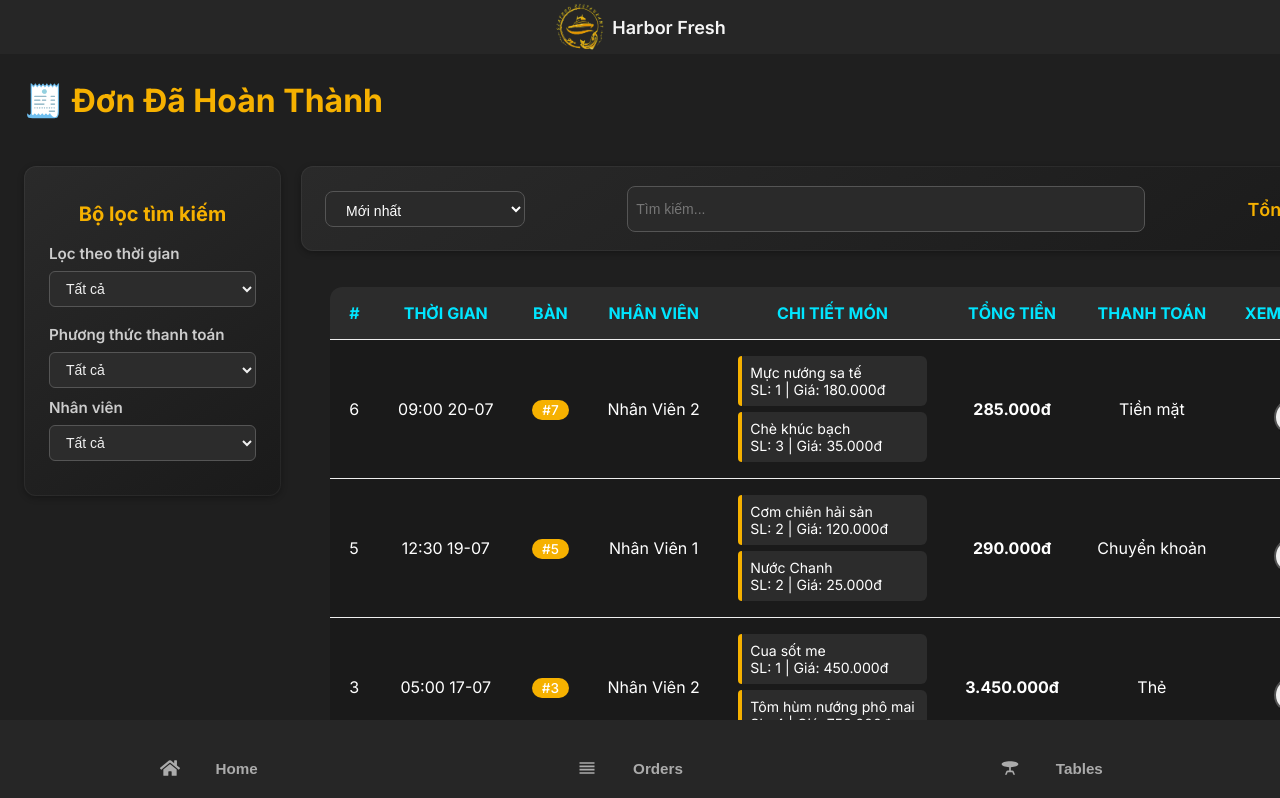
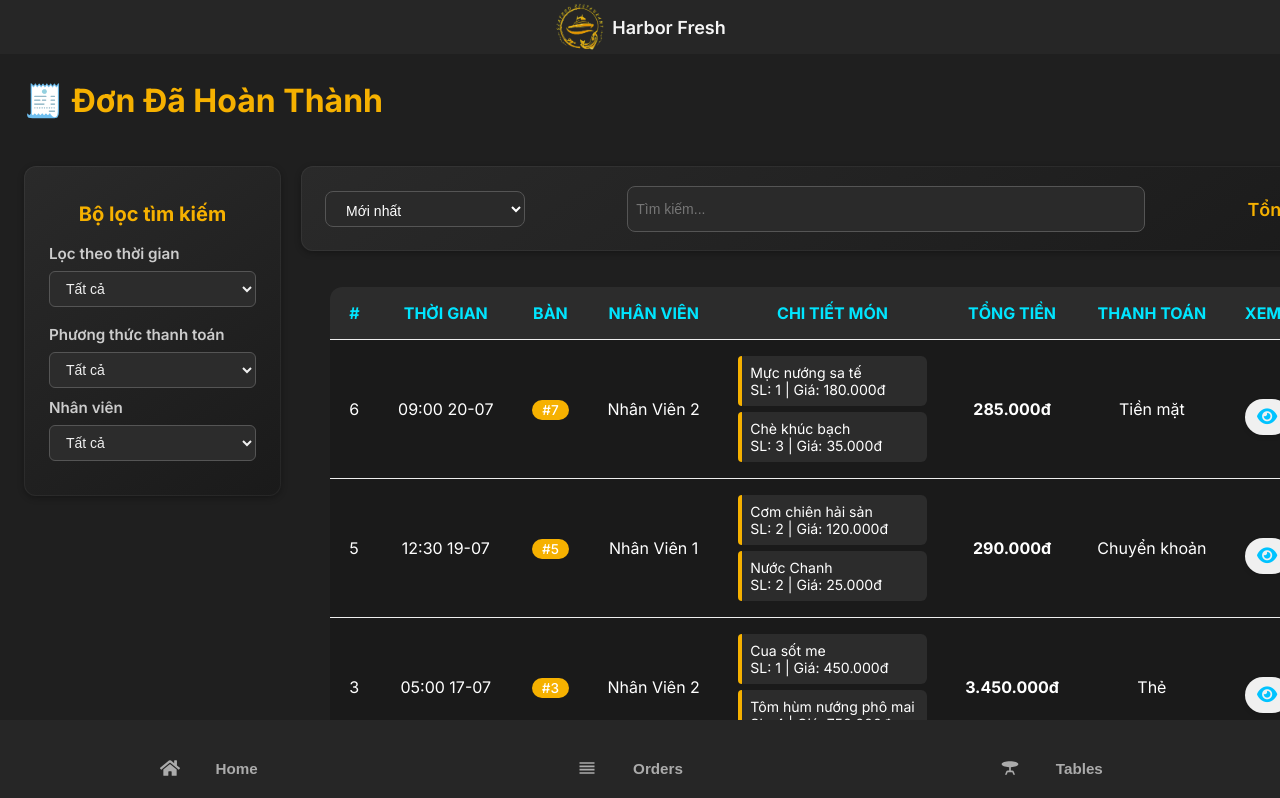
Before and after one commit to l22lvip/Restaurant_SeaFood_-Management, a React (Create React App) app: page /admin/orders in a window 1280 px wide. Shown: the top 798 px of the page. Built offline with nearby package versions, Linux system fonts and the light colour scheme; data requests are answered from the project's data file.

Commit message:
update css

```diff
--- a/public/index.html
+++ b/public/index.html
@@ -1,15 +1,15 @@
 <!DOCTYPE html>
 <html lang="en">
+
 <head>
   <meta charset="utf-8" />
   <link rel="icon" href="%PUBLIC_URL%/favicon.ico" />
   <meta name="viewport" content="width=device-width, initial-scale=1" />
   <meta name="theme-color" content="#000000" />
-    <meta
-      name="description"
-      content="Web site created using create-react-app"
-    />
+  <meta name="description" content="Web site created using create-react-app" />
   <link rel="apple-touch-icon" href="%PUBLIC_URL%/logo192.png" />
+  <link rel="stylesheet" href="https://cdnjs.cloudflare.com/ajax/libs/font-awesome/6.5.0/css/all.min.css" />
+
   <!--
       manifest.json provides metadata used when your web app is installed on a
       user's mobile device or desktop. See https://developers.google.com/web/fundamentals/web-app-manifest/
@@ -26,6 +26,7 @@
     -->
   <title>React App</title>
 </head>
+
 <body>
   <noscript>You need to enable JavaScript to run this app.</noscript>
   <div id="root"></div>
@@ -40,4 +41,5 @@
       To create a production bundle, use `npm run build` or `yarn build`.
     -->
 </body>
+
 </html>
--- a/src/css/OrderManagement.css
+++ b/src/css/OrderManagement.css
@@ -537,3 +537,32 @@ main {
 .eye-button:hover i {
     color: #ffffff !important;
 }
+
+.eye-button {
+    width: 36px;
+    height: 36px;
+    border: none;
+    border-radius: 50%;
+    background-color: #f0f0f0;
+    transition: all 0.3s ease;
+    display: flex;
+    align-items: center;
+    justify-content: center;
+    box-shadow: 0 2px 5px rgba(0, 0, 0, 0.1);
+}
+
+.eye-button i {
+    color: #00c3ff;
+    font-size: 18px;
+    transition: color 0.3s ease;
+}
+
+.eye-button:hover {
+    background-color: #00c3ff;
+    box-shadow: 0 4px 8px rgba(0, 195, 255, 0.4);
+    transform: scale(1.05);
+}
+
+.eye-button:hover i {
+    color: white;
+}
```
Lines whose indentation alone changed are shown as unchanged.
